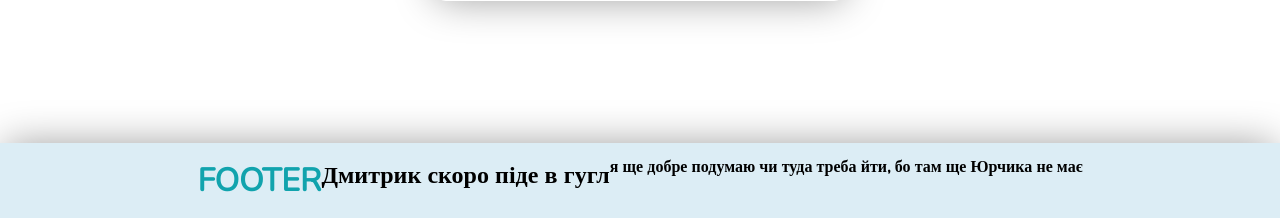
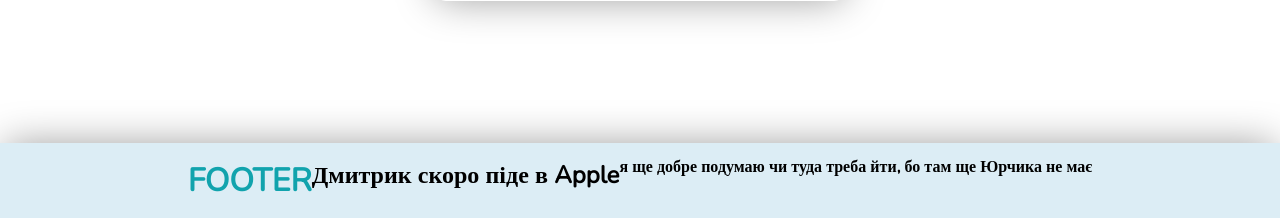
Before and after one commit to Morykvas/git, a PHP site: page /project-shop/index.php in a window 1280 px wide. Shown: the part 582-800 px from the top of the page. Run offline with PHP 8.4, Linux system fonts and the light colour scheme; some libraries are stand-ins or nearby versions.

Commit message:
краще в Aplle

```diff
--- a/footer.php
+++ b/footer.php
@@ -4,7 +4,7 @@
                 <div class="container">
                     <div class="wrapper-footer">
                         <h1>FOOTER</h1>
-                        <h2>Дмитрик скоро піде в гугл</h2>
+                        <h2>Дмитрик скоро піде в Apple</h2>
                         <p>я ще добре подумаю чи туда треба йти, бо там ще Юрчика не має </p>
                     </div>
                 </div>
```
